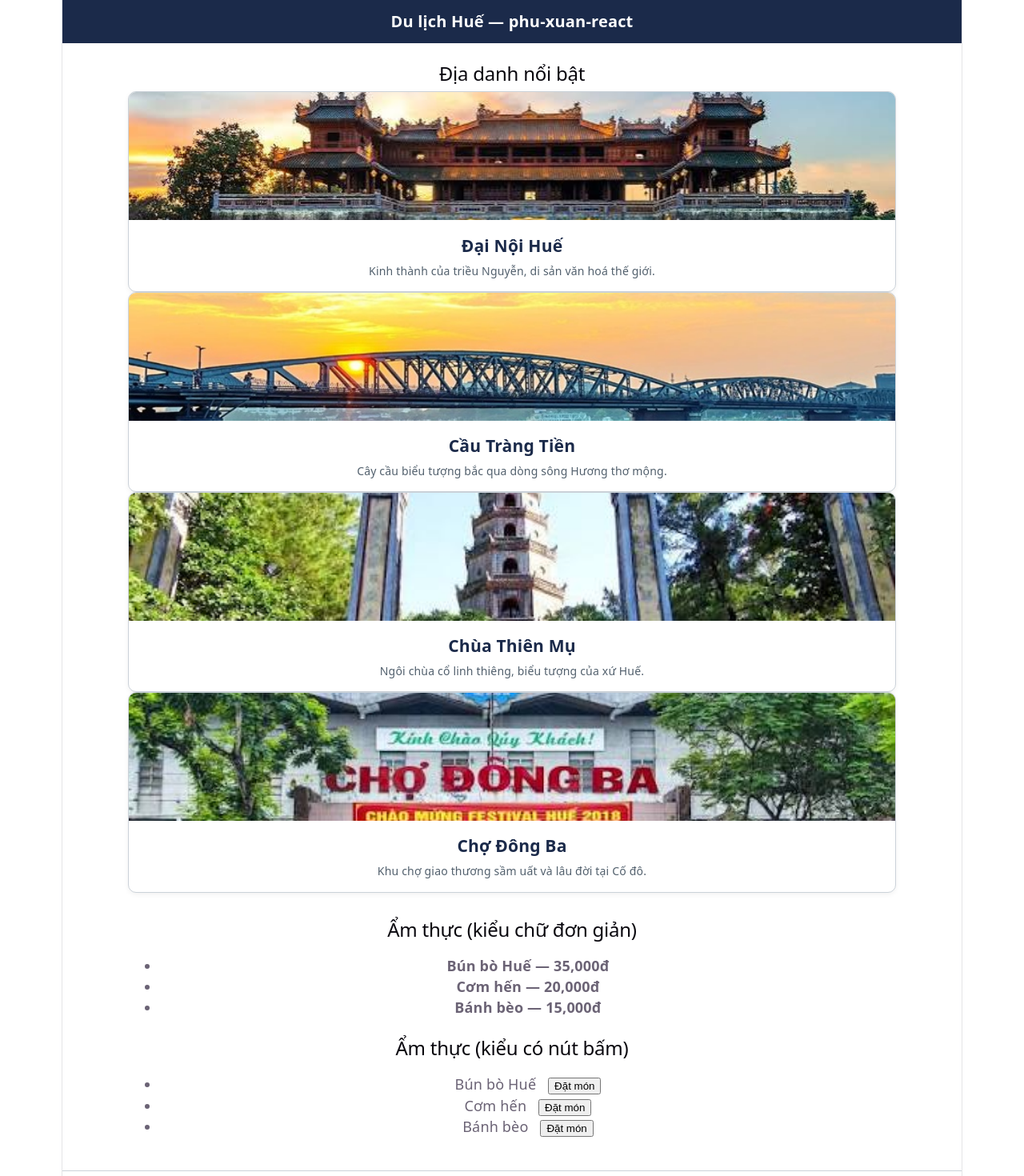
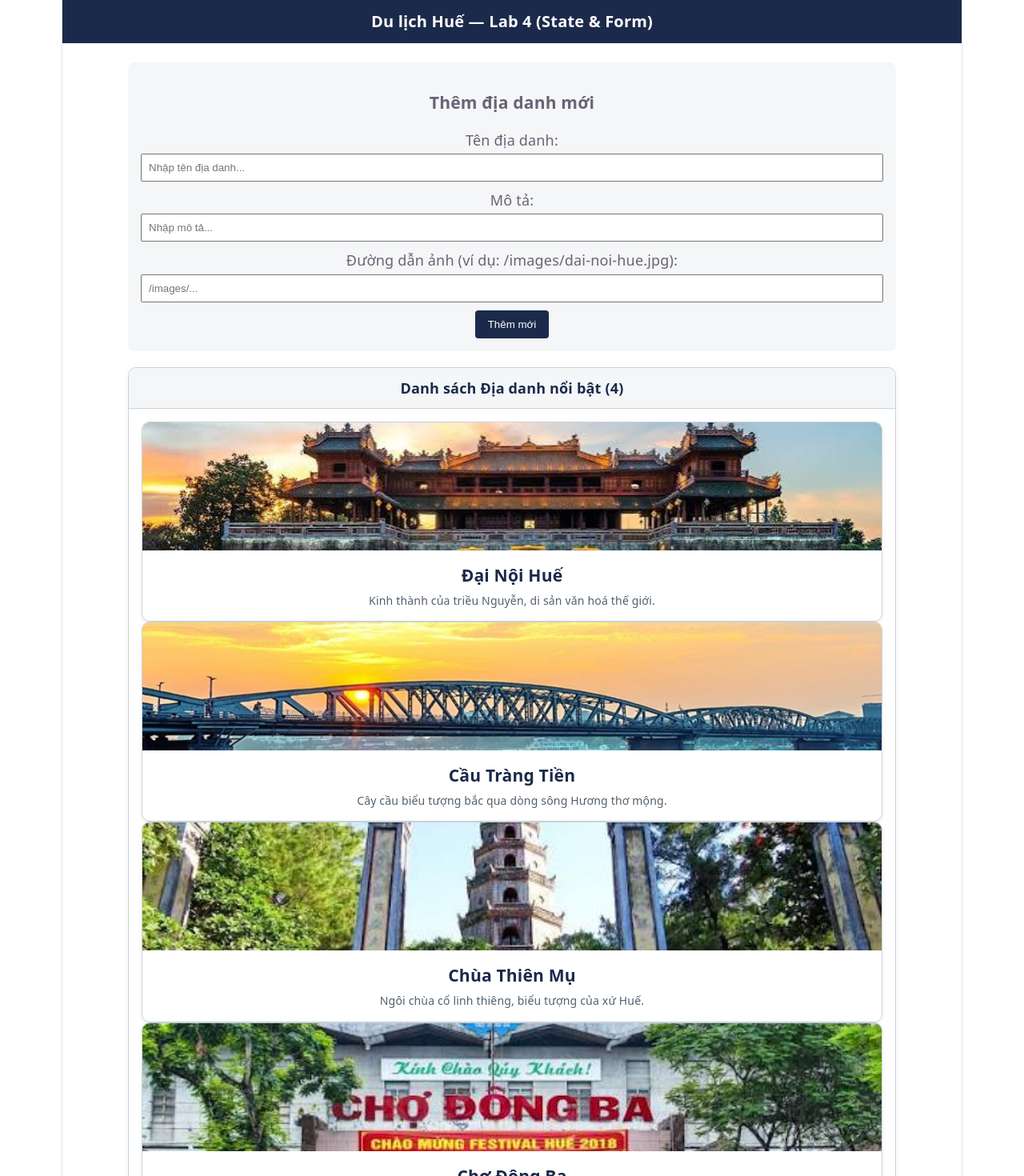
Before and after one commit to duyeenanh/-phu-xuan-react, a React (Vite) app: page / in a window 1280 px wide. Shown: the top 1470 px of the page at 80% size. Built offline with nearby package versions, Linux system fonts and the light colour scheme.

Commit message:
Hoan thien Lab 4 - Them component TheDiaDanhForm va quan ly State

```diff
--- a/src/App.tsx
+++ b/src/App.tsx
@@ -1,23 +1,30 @@
 // src/App.jsx
+import { useState } from "react";
 import BoCucTrang from "./components/BoCucTrang";
-import DanhSach from "./components/DanhSach";
+import The from "./components/The";
 import TheDiaDanh from "./components/TheDiaDanh";
+import TheDiaDanhForm from "./components/TheDiaDanhForm";
 import { DANH_SACH_DIA_DANH } from "./du-lieu/diaDanh";
-import { DANH_SACH_MON_AN } from "./du-lieu/monAn";
 import "./App.css";
 
-type MonAn = (typeof DANH_SACH_MON_AN)[number];
+function App() {
+  const [danhSach, setDanhSach] = useState(DANH_SACH_DIA_DANH);
 
-function App() {
+  const handleThemDiaDanh = (diaDanhMoi) => {
+    setDanhSach([diaDanhMoi, ...danhSach]);
+  };
+
   return (
     <BoCucTrang
-      thanhDieuHuong="Du lịch Huế — phu-xuan-react"
+      thanhDieuHuong="Du lịch Huế — Lab 4 (State & Form)"
       chanTrang={<span>© 2026 Nhóm Sinh viên — INT.7.18 ĐH Phú Xuân</span>}
       noiDungChinh={
         <>
-          <h2>Địa danh nổi bật</h2>
+          <TheDiaDanhForm khiThem={handleThemDiaDanh} />
+
+          <The tieuDe={`Danh sách Địa danh nổi bật (${danhSach.length})`}>
             <div className="luoi-dia-danh">
-            {DANH_SACH_DIA_DANH.map((dd) => (
+              {danhSach.map((dd) => (
                 <TheDiaDanh
                   key={dd.id}
                   anh={dd.anh}
@@ -26,24 +33,7 @@ function App() {
                 />
               ))}
             </div>
-
-          <h2 style={{ marginTop: "32px" }}>Ẩm thực (kiểu chữ đơn giản)</h2>
-          <DanhSach
-            cacMuc={DANH_SACH_MON_AN}
-            hienThiMuc={(mon: MonAn) => (
-              <strong>{mon.ten} — {mon.gia.toLocaleString()}đ</strong>
-            )}
-          />
-
-          <h2 style={{ marginTop: "24px" }}>Ẩm thực (kiểu có nút bấm)</h2>
-          <DanhSach
-            cacMuc={DANH_SACH_MON_AN}
-            hienThiMuc={(mon: MonAn) => (
-              <span>
-                {mon.ten} <button style={{ marginLeft: "10px" }}>Đặt món</button>
-              </span>
-            )}
-          />
+          </The>
         </>
       }
     />
--- /dev/null
+++ b/src/components/TheDiaDanhForm.jsx
@@ -0,0 +1,65 @@
+// src/components/TheDiaDanhForm.jsx
+import { useState } from "react";
+
+function TheDiaDanhForm({ khiThem }) {
+  const [ten, setTen] = useState("");
+  const [moTa, setMoTa] = useState("");
+  const [anh, setAnh] = useState("");
+
+  const handleSubmit = (e) => {
+    e.preventDefault();
+    if (!ten.trim()) return;
+
+    khiThem({
+      id: Date.now(),
+      ten,
+      moTa,
+      anh: anh.trim() || "/images/dai-noi-hue.jpg",
+    });
+
+    setTen("");
+    setMoTa("");
+    setAnh("");
+  };
+
+  return (
+    <form onSubmit={handleSubmit} style={{ background: "#f4f6f8", padding: "16px", borderRadius: "8px", marginBottom: "20px" }}>
+      <h3>Thêm địa danh mới</h3>
+      <div style={{ marginBottom: "10px" }}>
+        <label style={{ display: "block", marginBottom: "4px" }}>Tên địa danh:</label>
+        <input
+          type="text"
+          value={ten}
+          onChange={(e) => setTen(e.target.value)}
+          placeholder="Nhập tên địa danh..."
+          style={{ width: "100%", padding: "8px", boxSizing: "border-box" }}
+        />
+      </div>
+      <div style={{ marginBottom: "10px" }}>
+        <label style={{ display: "block", marginBottom: "4px" }}>Mô tả:</label>
+        <input
+          type="text"
+          value={moTa}
+          onChange={(e) => setMoTa(e.target.value)}
+          placeholder="Nhập mô tả..."
+          style={{ width: "100%", padding: "8px", boxSizing: "border-box" }}
+        />
+      </div>
+      <div style={{ marginBottom: "10px" }}>
+        <label style={{ display: "block", marginBottom: "4px" }}>Đường dẫn ảnh (ví dụ: /images/dai-noi-hue.jpg):</label>
+        <input
+          type="text"
+          value={anh}
+          onChange={(e) => setAnh(e.target.value)}
+          placeholder="/images/..."
+          style={{ width: "100%", padding: "8px", boxSizing: "border-box" }}
+        />
+      </div>
+      <button type="submit" style={{ background: "#1b2a4a", color: "#fff", padding: "10px 16px", border: "none", borderRadius: "4px", cursor: "pointer" }}>
+        Thêm mới
+      </button>
+    </form>
+  );
+}
+
+export default TheDiaDanhForm;
```
Lines whose indentation alone changed are shown as unchanged.
